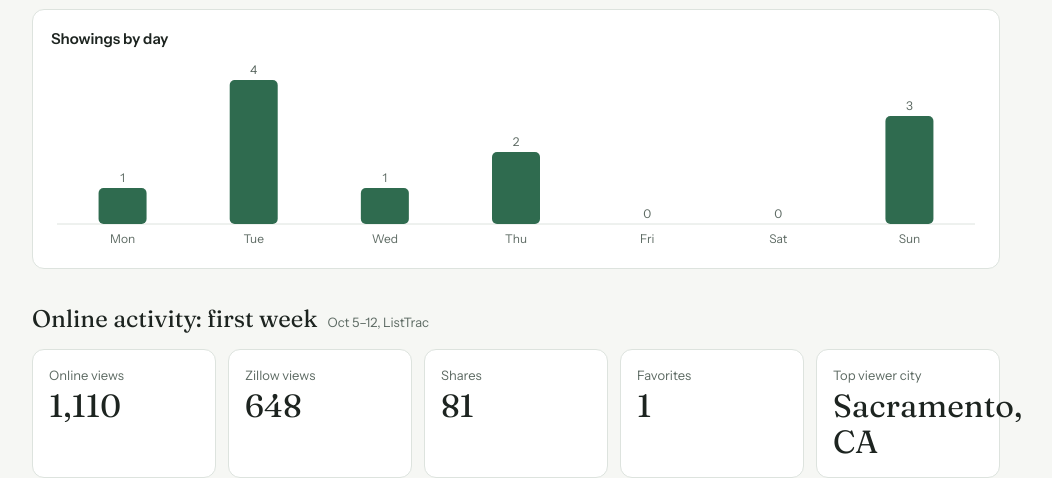
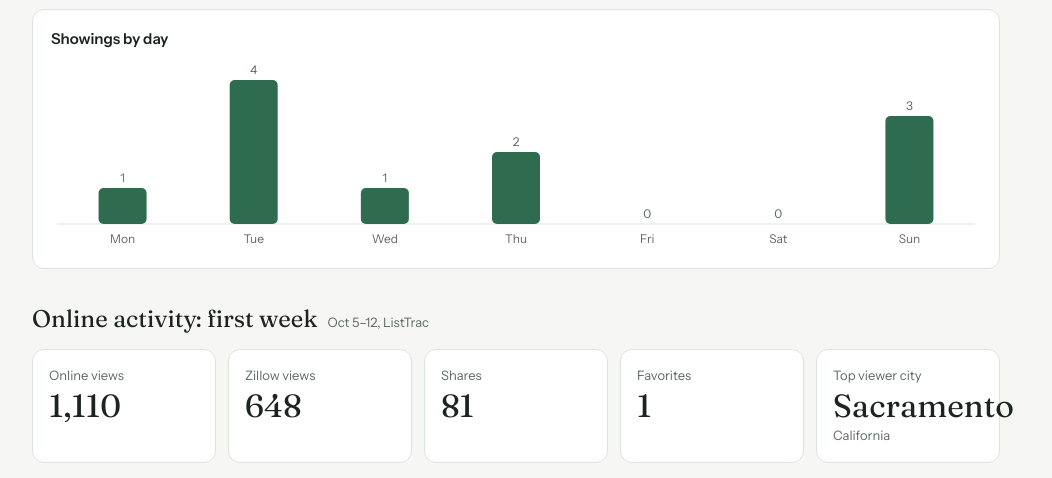
Before and after one commit to markre707-blip/RRE-Listings, a plain HTML site: page index.html in a window 1280 px wide. Shown: the part 338-816 px from the top of the page, without its empty margins (124-1176 px from the left). Drawn offline with Linux system fonts and the light colour scheme.

Commit message:
Add files via upload

```diff
--- a/index.html
+++ b/index.html
@@ -145,7 +145,7 @@ tile("onlineTiles", "Online views", fmt(fo.views));
 tile("onlineTiles", "Zillow views", fmt(fo.zillowViews));
 tile("onlineTiles", "Shares", fmt(fo.shares));
 tile("onlineTiles", "Favorites", fmt(fo.favorites));
-tile("onlineTiles", "Top viewer city", fo.topCity);
+tile("onlineTiles", "Top viewer city", fo.topCity.split(",")[0], "California");
 
 // Overall
 const o = DATA.overall;
```
